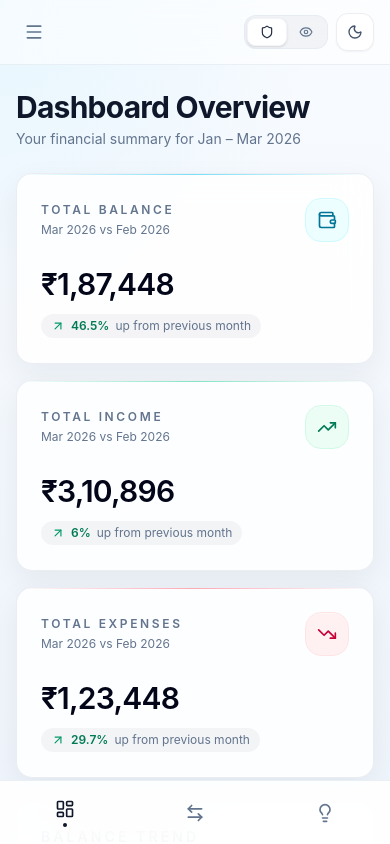
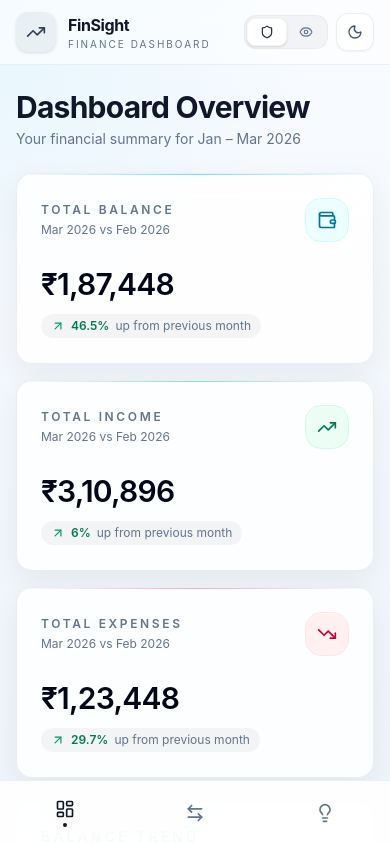
Before and after one commit to ayushsen07/FinSight-Finance-Dashboard, a React (Vite) app: page / in a window 390 px wide. Built offline with nearby package versions, Linux system fonts and the light colour scheme.

Commit message:
update: improve responsiveness, remove side bar in mobile view

```diff
--- a/src/App.jsx
+++ b/src/App.jsx
@@ -1,4 +1,3 @@
-import { useState } from 'react';
 import { DashboardProvider, useDashboard } from './context/DashboardContext';
 import { ToastProvider } from './components/shared/Toast';
 import Sidebar from './components/shared/Sidebar';
@@ -23,19 +22,12 @@ function MainContent() {
 }
 
 function AppLayout() {
-  const [mobileMenuOpen, setMobileMenuOpen] = useState(false);
-
   return (
     <div className="flex h-screen bg-transparent overflow-hidden transition-colors duration-300">
-      {/* Sidebar */}
-      <Sidebar
-        mobileOpen={mobileMenuOpen}
-        onClose={() => setMobileMenuOpen(false)}
-      />
+      <Sidebar />
 
-      {/* Main area */}
-      <div className="flex-1 flex flex-col min-h-screen overflow-hidden">
-        <Header onMenuClick={() => setMobileMenuOpen(true)} />
+      <div className="flex-1 flex flex-col min-h-screen overflow-hidden md:pl-64">
+        <Header />
 
         <main className="flex-1 overflow-y-auto pb-20 md:pb-0">
           <div className="max-w-7xl mx-auto px-4 sm:px-6 lg:px-8 py-6 sm:py-8">
--- a/src/components/dashboard/BalanceTrendChart.jsx
+++ b/src/components/dashboard/BalanceTrendChart.jsx
@@ -92,7 +92,7 @@ export default function BalanceTrendChart() {
                 axisLine={false}
                 tickLine={false}
                 tick={{ fontSize: 11, fill: '#64748b' }}
-                tickFormatter={(value) => `â‚¹${(value / 1000).toFixed(0)}k`}
+                tickFormatter={(value) => `${(value / 1000).toFixed(0)}k`}
                 width={50}
               />
               <Tooltip
--- a/src/components/shared/Header.jsx
+++ b/src/components/shared/Header.jsx
@@ -1,8 +1,8 @@
 import { useDashboard } from '../../context/DashboardContext';
 import { useToast } from './Toast';
-import { Sun, Moon, Menu, Shield, Eye } from 'lucide-react';
+import { Sun, Moon, Shield, Eye, TrendingUp } from 'lucide-react';
 
-export default function Header({ onMenuClick }) {
+export default function Header() {
   const { selectedRole, toggleRole, darkMode, toggleDarkMode } = useDashboard();
   const { addToast } = useToast();
 
@@ -19,16 +19,20 @@ export default function Header({ onMenuClick }) {
 
   return (
     <header className="sticky top-0 z-30 backdrop-blur-xl bg-white/55 dark:bg-[#09111f]/82 border-b border-slate-200/70 dark:border-white/6 transition-colors">
-      <div className="flex items-center justify-between px-4 sm:px-6 lg:px-8 h-16">
-        <button
-          onClick={onMenuClick}
-          className="md:hidden p-2 rounded-lg text-slate-500 dark:text-slate-400 hover:bg-slate-200 dark:hover:bg-white/5 transition-colors cursor-pointer"
-          aria-label="Open menu"
-        >
-          <Menu className="w-5 h-5" />
-        </button>
-
-        <div className="flex-1" />
+      <div className="flex items-center justify-between px-4 sm:px-6 lg:px-8 h-16 gap-3">
+        <div className="flex items-center gap-3 min-w-0">
+          <div className="flex items-center justify-center w-10 h-10 rounded-xl bg-slate-900/[0.05] dark:bg-gradient-to-br dark:from-[#22c7f2] dark:to-[#0ea5e9] shadow-sm dark:shadow-lg dark:shadow-cyan-500/15">
+            <TrendingUp className="w-5 h-5 text-slate-700 dark:text-white" />
+          </div>
+          <div className="min-w-0">
+            <p className="text-base sm:text-lg font-bold tracking-tight text-slate-900 dark:text-slate-100">
+              FinSight
+            </p>
+            <p className="text-[10px] sm:text-[11px] uppercase tracking-[0.2em] text-slate-500 dark:text-slate-500">
+              Finance Dashboard
+            </p>
+          </div>
+        </div>
 
         <div className="flex items-center gap-2 sm:gap-3">
           <div className="flex items-center bg-slate-900/[0.04] dark:bg-white/[0.04] border border-slate-200/70 dark:border-white/8 rounded-xl p-0.5 transition-colors">
--- a/src/components/shared/Sidebar.jsx
+++ b/src/components/shared/Sidebar.jsx
@@ -12,36 +12,16 @@ const navItems = [
   { id: 'insights', label: 'Insights', icon: Lightbulb },
 ];
 
-export default function Sidebar({ mobileOpen, onClose }) {
+export default function Sidebar() {
   const { activeSection, setActiveSection } = useDashboard();
 
   const handleNav = (id) => {
     setActiveSection(id);
-    if (onClose) onClose();
   };
 
   return (
     <>
-      {/* Mobile overlay */}
-      {mobileOpen && (
-        <div
-          className="fixed inset-0 z-40 bg-slate-900/40 dark:bg-black/60 backdrop-blur-sm md:hidden"
-          onClick={onClose}
-        />
-      )}
-
-      {/* ── Desktop sidebar ───────────────────────────────────── */}
-      <aside
-        className={`
-          fixed top-0 left-0 z-50 h-screen w-64
-          flex flex-col transition-all duration-500 ease-in-out
-          md:translate-x-0 md:static md:z-auto
-          ${mobileOpen ? 'translate-x-0' : '-translate-x-full'}
-          bg-white/70 dark:bg-[#060c18] border-r border-slate-200/70 dark:border-white/5
-          hidden md:flex
-        `}
-      >
-        {/* Logo */}
+      <aside className="fixed top-0 left-0 z-50 h-screen w-64 md:flex hidden flex-col bg-white/70 dark:bg-[#060c18] border-r border-slate-200/70 dark:border-white/5">
         <div className="flex items-center gap-3 px-6 py-5 border-b border-slate-200 dark:border-white/5">
           <div className="w-10 h-10 rounded-xl bg-slate-900/[0.05] dark:bg-gradient-to-br dark:from-[#22c7f2] dark:to-[#0ea5e9] flex items-center justify-center shadow-sm dark:shadow-lg dark:shadow-cyan-500/20">
             <TrendingUp className="w-5 h-5 text-slate-700 dark:text-white" />
@@ -54,7 +34,6 @@ export default function Sidebar({ mobileOpen, onClose }) {
           </div>
         </div>
 
-        {/* Navigation */}
         <nav className="flex-1 px-3 py-6 space-y-1">
           {navItems.map(({ id, label, icon: Icon }) => {
             const isActive = activeSection === id;
@@ -83,7 +62,6 @@ export default function Sidebar({ mobileOpen, onClose }) {
           })}
         </nav>
 
-        {/* Footer — user card */}
         <div className="mx-3 mb-4 p-3 rounded-xl bg-white/90 border border-slate-200 shadow-sm dark:bg-white/[0.03] dark:border-white/5">
           <div className="flex items-center gap-3">
             <div className="w-9 h-9 rounded-full bg-slate-100 dark:bg-cyan-500/10 flex items-center justify-center text-xs font-bold text-slate-700 dark:text-cyan-400">
@@ -97,67 +75,6 @@ export default function Sidebar({ mobileOpen, onClose }) {
         </div>
       </aside>
 
-      {/* ── Mobile slide-out sidebar (drawer) ─────────────────── */}
-      {mobileOpen && (
-        <aside className="fixed top-0 left-0 z-50 h-screen w-64 flex flex-col bg-white/95 dark:bg-[#060c18] border-r border-slate-200/70 dark:border-white/5 md:hidden animate-fade-in">
-          {/* Logo */}
-          <div className="flex items-center gap-3 px-6 py-5 border-b border-slate-200 dark:border-white/5">
-            <div className="w-10 h-10 rounded-xl bg-slate-900/[0.05] dark:bg-gradient-to-br dark:from-[#22c7f2] dark:to-[#0ea5e9] flex items-center justify-center shadow-sm dark:shadow-lg dark:shadow-cyan-500/20">
-              <TrendingUp className="w-5 h-5 text-slate-700 dark:text-white" />
-            </div>
-            <div>
-              <h1 className="text-lg font-bold tracking-tight text-slate-900 dark:text-slate-100">FinSight</h1>
-              <p className="text-[10px] uppercase tracking-widest text-slate-500 dark:text-slate-500">
-                FinTech Dashboard
-              </p>
-            </div>
-          </div>
-
-          {/* Navigation */}
-          <nav className="flex-1 px-3 py-6 space-y-1">
-            {navItems.map(({ id, label, icon: Icon }) => {
-              const isActive = activeSection === id;
-              return (
-                <button
-                  key={id}
-                  onClick={() => handleNav(id)}
-                  className={`
-                    w-full flex items-center gap-3 px-4 py-2.5 rounded-xl
-                    text-sm font-medium transition-all duration-200
-                    cursor-pointer
-                    ${
-                      isActive
-                        ? 'bg-white shadow-sm border border-slate-200 text-slate-900 dark:bg-cyan-500/10 dark:text-cyan-300 dark:border-cyan-500/16'
-                        : 'text-slate-600 hover:text-slate-900 hover:bg-slate-200/50 dark:text-slate-400 dark:hover:text-slate-200 dark:hover:bg-white/5 border border-transparent'
-                    }
-                  `}
-                >
-                  <Icon className={`w-5 h-5 ${isActive ? 'text-slate-900 dark:text-cyan-400' : ''}`} />
-                  {label}
-                  {isActive && (
-                    <div className="ml-auto w-1.5 h-1.5 rounded-full bg-slate-400 dark:bg-cyan-400 dark:shadow-[0_0_6px_#00c2ff]" />
-                  )}
-                </button>
-              );
-            })}
-          </nav>
-
-          {/* Footer */}
-          <div className="mx-3 mb-4 p-3 rounded-xl bg-white/90 border border-slate-200 shadow-sm dark:bg-white/[0.03] dark:border-white/5">
-            <div className="flex items-center gap-3">
-              <div className="w-9 h-9 rounded-full bg-slate-100 dark:bg-cyan-500/10 flex items-center justify-center text-xs font-bold text-slate-700 dark:text-cyan-400">
-                AS
-              </div>
-              <div>
-                <p className="text-sm font-medium text-slate-900 dark:text-slate-200">Ayush Sen</p>
-                <p className="text-[11px] text-slate-500 dark:text-slate-500">Premium Member</p>
-              </div>
-            </div>
-          </div>
-        </aside>
-      )}
-
-      {/* ── Mobile bottom tab bar ─────────────────────────────── */}
       <nav className="fixed bottom-0 inset-x-0 bg-white/90 dark:bg-[#060c18] border-t border-slate-200/70 dark:border-white/5 flex justify-around py-3 z-50 h-16 md:hidden mobile-bottom-nav backdrop-blur-xl">
         {navItems.map(({ id, icon: Icon }) => {
           const isActive = activeSection === id;
```
